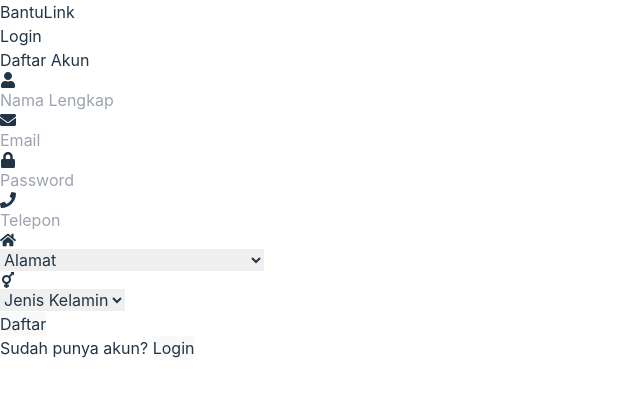
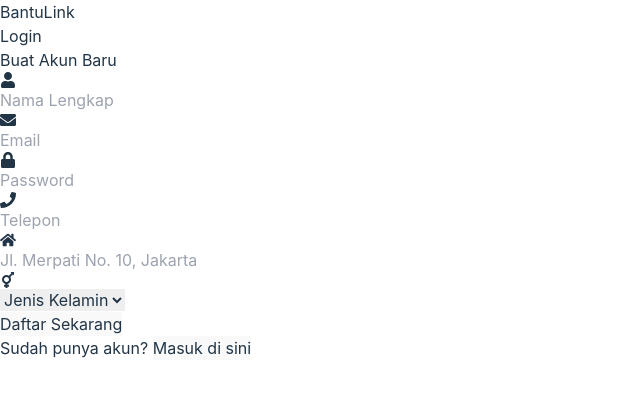
Before and after one commit to lamrositorus/bantuin, a React (Vite) app: page /Signup in a window 1280 px wide. Shown: the top 396 px of the page, without its empty margins (0-640 px from the left). Built offline with nearby package versions, Linux system fonts and the light colour scheme.

Commit message:
update navbar

```diff
--- a/src/components/pages/Login.jsx
+++ b/src/components/pages/Login.jsx
@@ -1,12 +1,15 @@
 import { useState } from 'react';
 import { useNavigate } from 'react-router-dom';
-import { FaUser , FaLock } from 'react-icons/fa'; // Mengimpor ikon dari react-icons
+
+import { FaUser, FaLock } from 'react-icons/fa';
 import { APISource } from '../../data/source-api';
 import { jwtDecode } from 'jwt-decode';
+
 export const Login = ({ onLogin }) => {
   const [email, setEmail] = useState('');
   const [password, setPassword] = useState('');
-  const [loading, setLoading] = useState(false); // State untuk loading
+
+  const [loading, setLoading] = useState(false);
 
   const navigate = useNavigate();
 
@@ -17,29 +20,32 @@
       return;
     }
 
-    setLoading(true); // Set loading menjadi true sebelum memulai login
+
+    setLoading(true);
 
     try {
       const data = await APISource.login(email, password);
       if (data) {
         console.log('Login berhasil:', data);
-        // Simpan accessToken di localStorage atau state sesuai kebutuhan
+
         const accessToken = data.accessToken;
         const refreshToken = data.refreshToken;
         localStorage.setItem('accessToken', accessToken);
         localStorage.setItem('refreshToken',refreshToken);
 
 
-        // Decode token untuk mendapatkan informasi pengguna
+
         const decodedToken = jwtDecode(accessToken);
         console.log('Decoded Token:', decodedToken);
         const userId = decodedToken.id;
         console.log('User ID:', userId);
         localStorage.setItem('userId', userId);
 
-        // simpan gender ke localStorage
-        onLogin(); // Panggil fungsi untuk mengubah status login
-        navigate('/'); // Arahkan ke halaman utama setelah login berhasil
+
+
+
+        onLogin();
+        navigate('/');
       } else {
         alert(data.message || 'Login gagal');
       }
@@ -47,55 +53,90 @@
       console.error('Error:', error);
       alert('Terjadi kesalahan saat login');
     } finally {
-      setLoading(false); // Set loading menjadi false setelah proses selesai
+
+      setLoading(false);
     }
   };
 
   return (
-    <div className="flex items-center justify-center min-h-screen bg-gradient-to-r">
-      <div className="bg-white shadow-2xl rounded-lg p-10 max-w-sm w-full transition-transform transform">
-        <h2 className="text-3xl font-bold text-center mb-6 text-gray-800">Selamat Datang Kembali</h2>
-        <form className="space-y-6" id="loginForm" onSubmit={handleLogin}>
-          <div className="flex items-center border border-gray-300 rounded-lg p-3 transition duration-300 hover:shadow-lg">
-            <FaUser  className="text-gray-400 mr-2" />
+
+
+
+
+
+
+
+
+
+
+
+
+
+
+    <div className="flex items-center justify-center min-h-screen bg-gradient-to-br from-orange-50 to-yellow-50">
+      <div className="bg-white backdrop-blur-sm bg-opacity-95 shadow-2xl rounded-2xl p-8 max-w-md w-full m-4 transition-all duration-300">
+        <div className="text-center mb-8">
+          <h2 className="text-3xl font-bold bg-gradient-to-r from-orange-500 to-yellow-500 text-transparent bg-clip-text">
+            Selamat Datang Kembali
+          </h2>
+          <p className="text-gray-500 mt-2">Masuk untuk melanjutkan perjalanan Anda</p>
+        </div>
+
+        <form className="space-y-5" onSubmit={handleLogin}>
+          <div className="group">
+            <div className="flex items-center border-2 border-gray-200 rounded-xl p-4 transition-all duration-300 hover:border-orange-400 focus-within:border-orange-400 focus-within:shadow-md bg-white">
+              <FaUser className="text-gray-400 group-hover:text-orange-400 w-5 h-5" />
               <input
                 type="email"
-              className="flex-1 border-none bg-transparent focus:ring-0 focus:outline-none text-gray-800 placeholder-gray-400"
-              placeholder="Email"
+                className="flex-1 ml-3 border-none bg-transparent focus:ring-0 focus:outline-none text-gray-700 placeholder-gray-400"
+                placeholder="Masukkan email Anda"
                 value={email}
                 onChange={(e) => setEmail(e.target.value)}
                 required
               />
             </div>
-          <div className="flex items-center border border-gray-300 rounded-lg p-3 transition duration-300 hover:shadow-lg">
-            <FaLock className="text-gray-400 mr-2" />
+          </div>
+
+          <div className="group">
+            <div className="flex items-center border-2 border-gray-200 rounded-xl p-4 transition-all duration-300 hover:border-orange-400 focus-within:border-orange-400 focus-within:shadow-md bg-white">
+              <FaLock className="text-gray-400 group-hover:text-orange-400 w-5 h-5" />
               <input
                 type="password"
-              className="flex-1 border-none bg-transparent focus:ring-0 focus:outline-none text-gray-800 placeholder-gray-400"
-              placeholder="Password"
+                className="flex-1 ml-3 border-none bg-transparent focus:ring-0 focus:outline-none text-gray-700 placeholder-gray-400"
+                placeholder="Masukkan kata sandi"
                 value={password}
                 onChange={(e) => setPassword(e.target.value)}
                 required
               />
             </div>
-          <div className="flex justify-center mt-4">
+          </div>
+
           <button
             type="submit"
-              className={`w-full bg-gradient-to-r from-orange-500 to-yellow-500 text-white font-semibold py-3 rounded-lg transition duration-300 hover:shadow-xl transform hover:translate-y-1 ${loading ? 'opacity-50 cursor-not-allowed' : ''}`}
-              disabled={loading} // Nonaktifkan tombol jika loading
+            className="w-full bg-gradient-to-r from-orange-500 to-yellow-500 text-white font-semibold py-4 rounded-xl transition-all duration-300 hover:shadow-lg transform hover:-translate-y-0.5 disabled:opacity-50 disabled:cursor-not-allowed"
+            disabled={loading}
           >
-              {loading ? 'Memuat...' : 'Login'}
+            {loading ? (
+              <div className="flex items-center justify-center">
+                <div className="animate-spin rounded-full h-5 w-5 border-b-2 border-white mr-2"></div>
+                Sedang Masuk...
+              </div>
+            ) : (
+              'Masuk'
+            )}
           </button>
-          </div>
-          <div className="flex justify-center mt-4">
-            <p>
-              Belum punya akun?&nbsp;
+
+          <div className="text-center mt-6">
+            <p className="text-gray-600">
+              Belum punya akun? {' '}
               <button
                 type="button"
-                className="text-orange-600 font-semibold hover:underline"
+
                 onClick={() => navigate('/signup')}
+                className="text-orange-500 font-semibold hover:text-orange-600 transition-colors duration-300"
               >
-                Daftar
+
+                Buat akun
               </button>
             </p>
           </div>
@@ -103,6 +144,8 @@
       </div>
     </div>
   );
-  }
 
-export default Login
+};
+
+
+export default Login;
--- a/src/components/pages/Signup.jsx
+++ b/src/components/pages/Signup.jsx
@@ -1,6 +1,6 @@
 import { useState } from "react";
 import { useNavigate } from "react-router-dom";
-import { FaUser , FaPhone, FaEnvelope, FaLock, FaHome, FaTransgender } from 'react-icons/fa'; // Mengimpor ikon dari react-icons
+import { FaUser, FaPhone, FaEnvelope, FaLock, FaHome, FaTransgender } from 'react-icons/fa';
 import { APISource } from "../../data/source-api";
 
 export const Signup = () => {
@@ -10,20 +10,19 @@
   const [password, setPassword] = useState("");
   const [email, setEmail] = useState("");
   const [jenisKelamin, setJenisKelamin] = useState("");
-  const [loading, setLoading] = useState(false); // State untuk loading
+  const [loading, setLoading] = useState(false);
 
   const navigate = useNavigate();
 
   const handleSubmit = async (e) => {
     e.preventDefault();
 
-    // Validasi input
     if (!namaLengkap || !telepon || !alamat || !password || !email || !jenisKelamin) {
       alert('Silakan isi semua kolom');
       return;
     }
 
-    setLoading(true); // Set loading menjadi true sebelum memulai pendaftaran
+    setLoading(true);
 
     try {
       const {userId} = await APISource.register(namaLengkap, email, password, telepon, jenisKelamin, alamat);
@@ -36,92 +35,99 @@
     } catch (error) {
       alert(error.message || 'Pendaftaran gagal');
     } finally {
-      setLoading(false); // Set loading menjadi false setelah proses selesai
+      setLoading(false);
     }
   };
 
   return (
-    <div className="flex items-center pt-20 justify-center min-h-screen bg-gradient-to-r">
-      <div className="bg-white shadow-2xl rounded-lg p-10 max-w-sm w-full transition-transform transform">
-        <h2 className="text-3xl font-bold text-center mb-6 text-gray-800">Daftar Akun</h2>
-        <form className="space-y-6" id="signupForm" onSubmit={handleSubmit}>
-          <div className="flex items-center border border-gray-300 rounded-lg p-3 transition duration-300 hover:shadow-lg">
-            <FaUser  className="text-gray-400 mr-2" />
+    <div className="flex items-center justify-center min-h-screen bg-gradient-to-br from-orange-50 to-yellow-50">
+      <div className="bg-white shadow-2xl rounded-2xl p-8 max-w-md w-full m-4 transition-all duration-300 hover:shadow-3xl">
+        <h2 className="text-3xl font-bold text-center mb-8 bg-gradient-to-r from-orange-500 to-yellow-500 text-transparent bg-clip-text">
+          Buat Akun Baru
+        </h2>
+
+        <form className="space-y-4" onSubmit={handleSubmit}>
+          <div className="group">
+            <div className="flex items-center border-2 border-gray-200 rounded-xl p-3 transition-all duration-300 hover:border-orange-400 focus-within:border-orange-400 focus-within:shadow-md">
+              <FaUser className="text-gray-400 group-hover:text-orange-400 w-5 h-5" />
               <input
                 id="namaLengkap"
                 type="text"
-              className="flex-1 border-none bg-transparent focus:ring-0 focus:outline-none text-gray-800 placeholder-gray-400"
+                className="flex-1 ml-3 border-none bg-transparent focus:ring-0 focus:outline-none text-gray-700"
                 placeholder="Nama Lengkap"
                 value={namaLengkap}
                 onChange={(e) => setNamaLengkap(e.target.value)}
                 required
               />
             </div>
-          <div className="flex items-center border border-gray-300 rounded-lg p-3 transition duration-300 hover:shadow-lg">
-            <FaEnvelope className="text-gray-400 mr-2" />
+          </div>
+
+          <div className="group">
+            <div className="flex items-center border-2 border-gray-200 rounded-xl p-3 transition-all duration-300 hover:border-orange-400 focus-within:border-orange-400 focus-within:shadow-md">
+              <FaEnvelope className="text-gray-400 group-hover:text-orange-400 w-5 h-5" />
               <input
                 id="email"
                 type="email"
-              className="flex-1 border-none bg-transparent focus:ring-0 focus:outline-none text-gray-800 placeholder-gray-400"
+                className="flex-1 ml-3 border-none bg-transparent focus:ring-0 focus:outline-none text-gray-700"
                 placeholder="Email"
                 value={email}
                 onChange={(e) => setEmail(e.target.value)}
                 required
               />
             </div>
-          <div className="flex items-center border border-gray-300 rounded-lg p-3 transition duration-300 hover:shadow-lg">
-            <FaLock className="text-gray-400 mr-2" />
+          </div>
+
+          <div className="group">
+            <div className="flex items-center border-2 border-gray-200 rounded-xl p-3 transition-all duration-300 hover:border-orange-400 focus-within:border-orange-400 focus-within:shadow-md">
+              <FaLock className="text-gray-400 group-hover:text-orange-400 w-5 h-5" />
               <input
                 id="password"
                 type="password"
-              className="flex-1 border-none bg-transparent focus:ring-0 focus:outline-none text-gray-800 placeholder-gray-400"
+                className="flex-1 ml-3 border-none bg-transparent focus:ring-0 focus:outline-none text-gray-700"
                 placeholder="Password"
                 value={password}
                 onChange={(e) => setPassword(e.target.value)}
                 required
               />
             </div>
-          <div className="flex items-center border border-gray-300 rounded-lg p-3 transition duration-300 hover:shadow-lg">
-            <FaPhone className="text-gray-400 mr-2" />
+          </div>
+
+          <div className="group">
+            <div className="flex items-center border-2 border-gray-200 rounded-xl p-3 transition-all duration-300 hover:border-orange-400 focus-within:border-orange-400 focus-within:shadow-md">
+              <FaPhone className="text-gray-400 group-hover:text-orange-400 w-5 h-5" />
               <input
                 id="telepon"
                 type="tel"
-              className="flex-1 border-none bg-transparent focus:ring-0 focus:outline-none text-gray-800 placeholder-gray-400"
+                className="flex-1 ml-3 border-none bg-transparent focus:ring-0 focus:outline-none text-gray-700"
                 placeholder="Telepon"
                 value={telepon}
                 onChange={(e) => setTelepon(e.target.value)}
                 required
               />
             </div>
-          <div className="flex items-center border border-gray-300 rounded-lg p-3 transition duration-300 hover:shadow-lg">
-            <FaHome className="text-gray-400 mr-2" />
-            <div className="flex-1">
-              <select
+          </div>
+
+          <div className="group">
+            <div className="flex items-center border-2 border-gray-200 rounded-xl p-3 transition-all duration-300 hover:border-orange-400 focus-within:border-orange-400 focus-within:shadow-md">
+              <FaHome className="text-gray-400 group-hover:text-orange-400 w-5 h-5" />
+              <input
                 id="alamat"
-                className="w-full border-none bg-transparent focus:ring-0 focus:outline-none text-gray-800 placeholder-gray-400"
+                type="text"
+                className="flex-1 ml-3 border-none bg-transparent focus:ring-0 focus:outline-none text-gray-700"
+                placeholder="Jl. Merpati No. 10, Jakarta"
                 value={alamat}
                 onChange={(e) => setAlamat(e.target.value)}
                 required
-              >
-                <option value="" disabled>Alamat</option>
-                <option value="Jl. Merpati No. 10, Jakarta">Jl. Merpati No. 10, Jakarta</option>
-                <option value="Jl. Kenari No. 5, Bandung">Jl. Kenari No. 5, Bandung</option>
-                <option value="Jl. Cendana No. 20, Surabaya">Jl. Cendana No. 20, Surabaya</option>
-                <option value="Jl. Bunga No. 15, Yogyakarta">Jl. Bunga No. 15, Yogyakarta</option>
-                <option value="Jl. Melati No. 8, Semarang">Jl. Melati No. 8, Semarang</option>
-                <option value="Jl. Anggrek No. 12, Bali">Jl. Anggrek No. 12, Bali</option>
-                <option value="Jl. Kamboja No. 3, Medan">Jl. Kamboja No. 3, Medan</option>
-                <option value="Jl. Beringin No. 7, Makassar">Jl. Beringin No. 7, Makassar</option>
-                <option value="Jl. Flamboyan No. 9, Palembang">Jl. Flamboyan No. 9, Palembang</option>
-              </select>
+              />
             </div>
           </div>
-          <div className="flex items-center border border-gray-300 rounded-lg p-3 transition duration-300 hover:shadow-lg">
-            <FaTransgender className="text-gray-400 mr-2" />
-            <div className="flex-1">
+
+          <div className="group">
+            <div className="flex items-center border-2 border-gray-200 rounded-xl p-3 transition-all duration-300 hover:border-orange-400 focus-within:border-orange-400 focus-within:shadow-md">
+              <FaTransgender className="text-gray-400 group-hover:text-orange-400 w-5 h-5" />
               <select
                 id="jenisKelamin"
-                className="w-full border-none bg-transparent focus:ring-0 focus:outline-none text-gray-800 placeholder-gray-400"
+                className="flex-1 ml-3 border-none bg-transparent focus:ring-0 focus:outline-none text-gray-700"
                 value={jenisKelamin}
                 onChange={(e) => setJenisKelamin(e.target.value)}
                 required
@@ -132,29 +138,35 @@
               </select>
             </div>
           </div>
-          <div className="flex justify-center mt-4">
+
           <button
             type="submit"
-              className={`w-full bg-gradient-to-r from-orange-500 to-yellow-500 text-white font-semibold py-3 rounded-lg transition duration-300 hover:shadow-xl transform hover:translate-y-1 ${loading ? 'opacity-50 cursor-not-allowed' : ''}`}
-              disabled={loading} // Nonaktifkan tombol jika loading
+            className="w-full bg-gradient-to-r from-orange-500 to-yellow-500 text-white font-semibold py-4 rounded-xl transition-all duration-300 hover:shadow-lg hover:opacity-90 transform hover:-translate-y-0.5 disabled:opacity-50 disabled:cursor-not-allowed"
+            disabled={loading}
           >
-              {loading ? 'Memuat...' : 'Daftar'}
+            {loading ? (
+              <div className="flex items-center justify-center">
+                <div className="animate-spin rounded-full h-5 w-5 border-b-2 border-white mr-2"></div>
+                Mendaftar...
+              </div>
+            ) : (
+              'Daftar Sekarang'
+            )}
           </button>
-          </div>
-          <div className="flex justify-center mt-4">
-            <p>
-              Sudah punya akun?&nbsp;
+
+          <div className="text-center mt-6">
+            <p className="text-gray-600">
+              Sudah punya akun?{' '}
               <button
                 type="button"
-                className="text-orange-600 font-semibold hover:underline"
                 onClick={() => navigate('/login')}
+                className="text-orange-500 font-semibold hover:text-orange-600 transition-colors duration-300"
               >
-                Login
+                Masuk di sini
               </button>
             </p>
           </div>
         </form>
-
       </div>
     </div>
   );
```
Also changed, not shown: src/components/Navbar.jsx (+25 -15 lines). Lines whose indentation alone changed are shown as unchanged.
